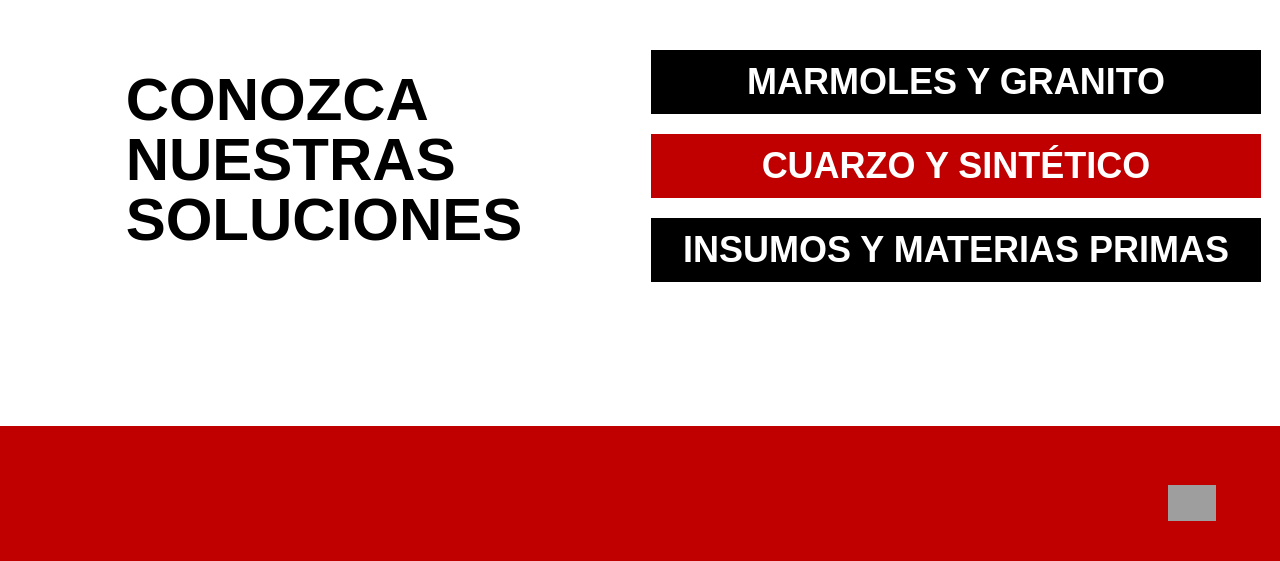
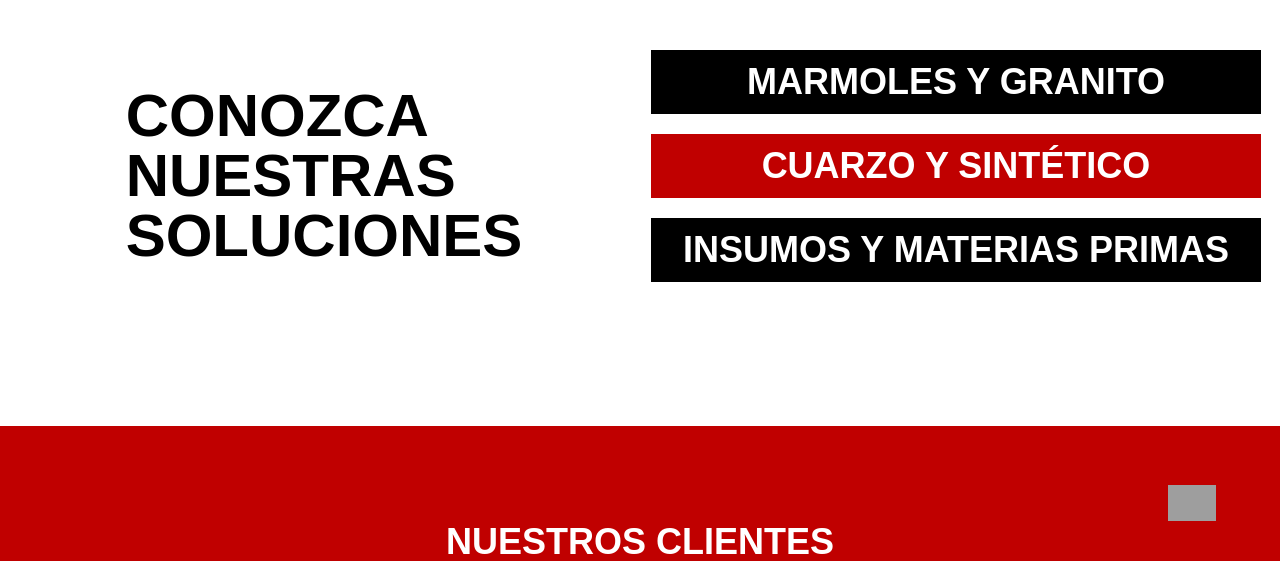
Before and after one commit to josemagoo/marmopar-frontend, a Next.js app: page / in a window 1280 px wide. Shown: the part 239-800 px from the top of the page. Built offline with nearby package versions, Linux system fonts and the light colour scheme; no server answers; grey boxes are pictures that could not be loaded; a web font is replaced by a local one.

Commit message:
last changes

```diff
--- a/src/pages/index.tsx
+++ b/src/pages/index.tsx
@@ -224,7 +224,7 @@ export default function Home() {
 
             <section className="py-12 p-2 lg:py-36 grid lg:grid-cols-2 z-10">
               <h2
-                className="lg:mx-auto lg:mt-10 text-4xl lg:text-6xl  font-bold "
+                className="lg:mx-auto p-4 lg:mt-10 text-4xl lg:text-6xl  font-bold "
               >
                 CONOZCA <br/>
                 NUESTRAS <br/>
@@ -259,7 +259,7 @@ export default function Home() {
 
       {/* Clientes */}
       <div className=" lg:py-24  z-10" style={{background: '#C00000'}}>
-        <h1 className="text-4xl mx-auto lg:p-12 lg:p-0 pb-0 text-white text-center font-bold">
+        <h1 className="text-4xl mx-auto p-8 lg:p-0 pb-0 text-white text-center font-bold">
           NUESTROS CLIENTES
         </h1>
 
```
